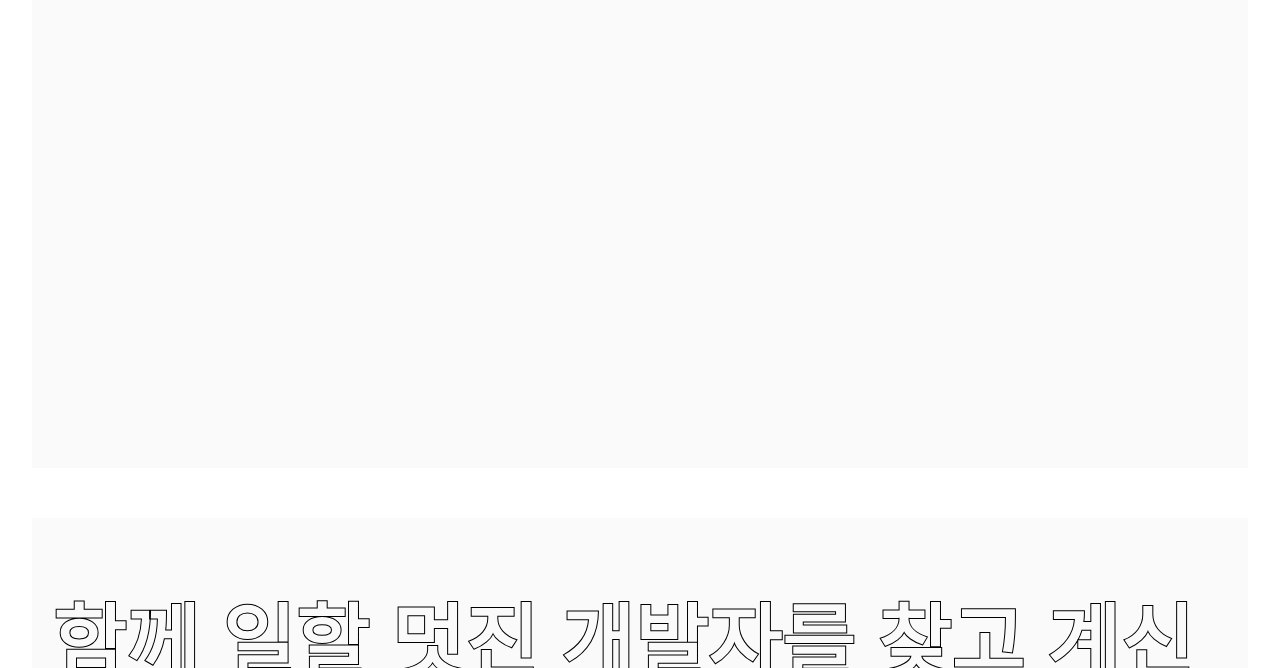
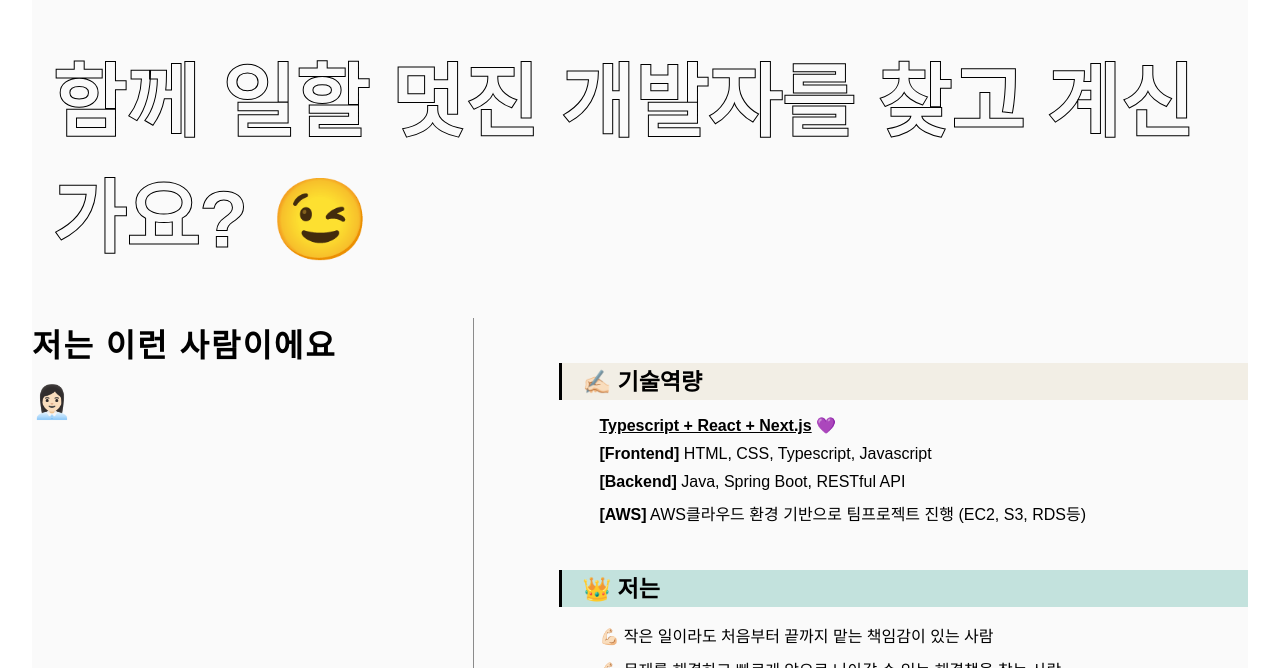
Before and after one commit to iseulpark218/parkiseul-CV, a Next.js app: page / in a window 1280 px wide. Shown: the part 826-1494 px from the top of the page. Built offline with nearby package versions, Linux system fonts and the light colour scheme; a web font is replaced by a local one.

Commit message:
temp update

```diff
--- a/pages/index.tsx
+++ b/pages/index.tsx
@@ -70,9 +70,12 @@ const Home = () => {
             </p>
           </a>
         </div>
-        <section className={styles.pr_1}>
+        {/* 0127추가 */}
+        {/* <section className={styles.pr_1}>
           <div className={styles.pr_1__container}></div>
-        </section>
+        </section> */}
+        {/* 0127추가끝 */}
+
         <section className={styles.pr_2}>
           {/* pr-1 */}
           <div
```
